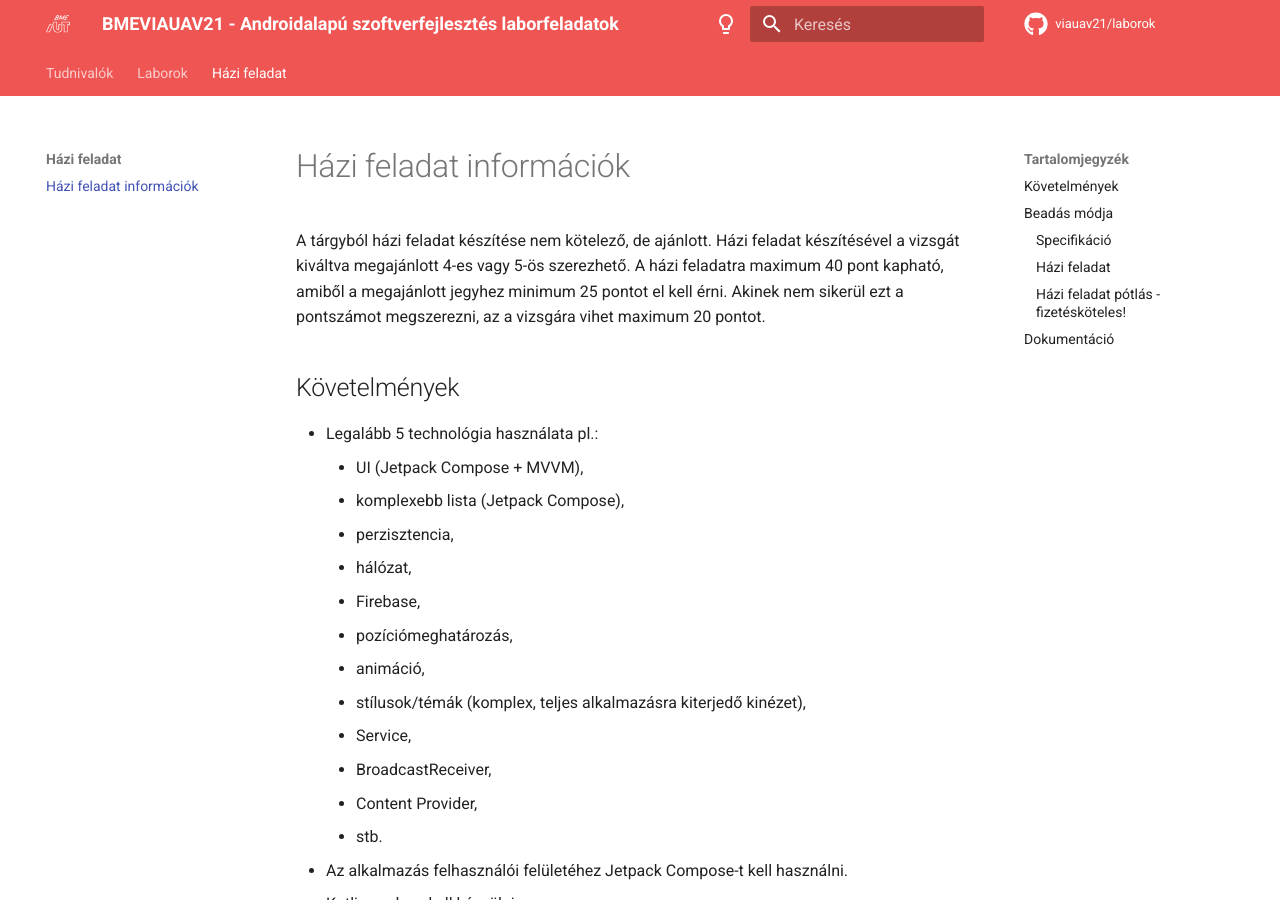
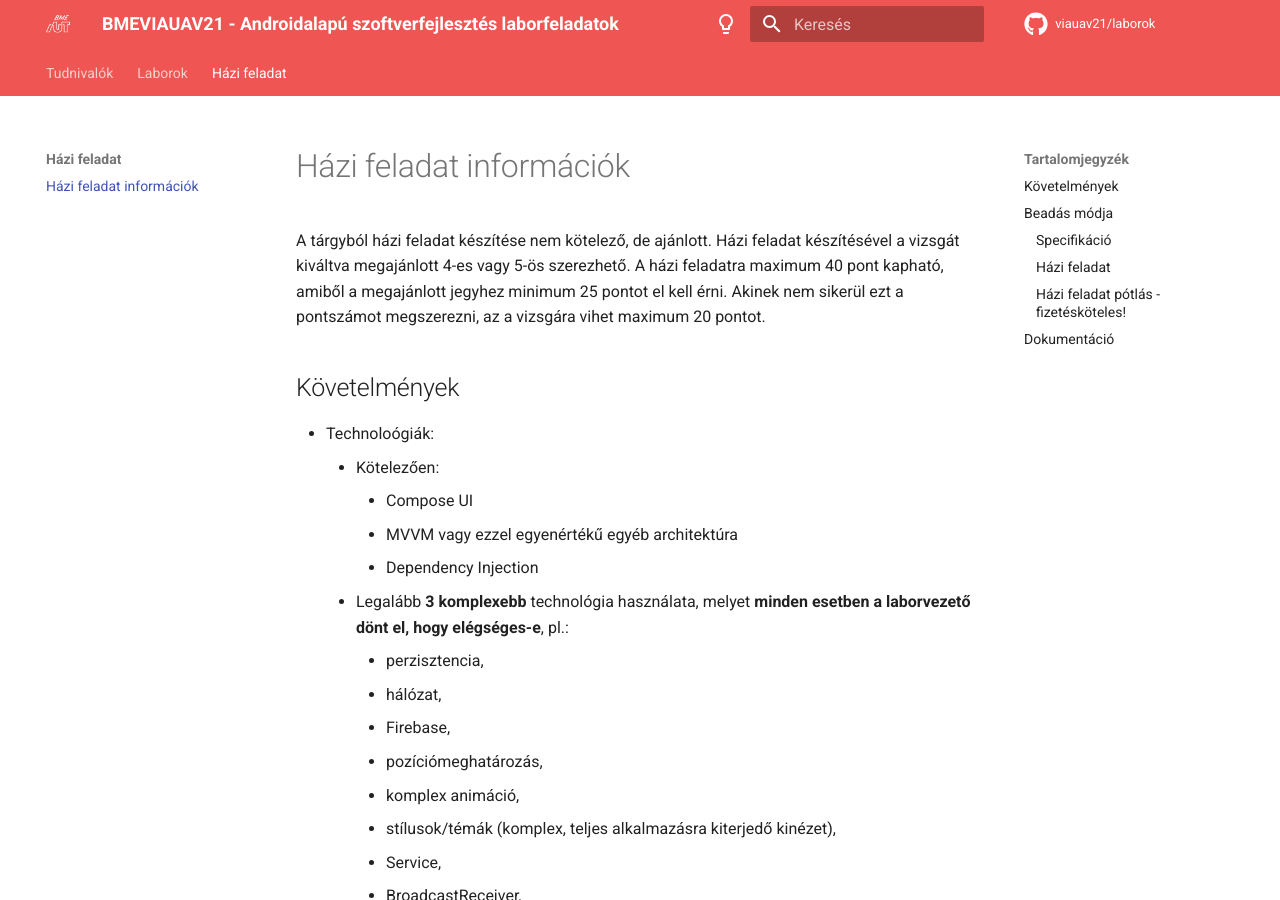
Before and after one commit to VIAUAV21/laborok, an MkDocs documentation site: the page built from docs/hf/index.md, in a window 1280 px wide and 900 px high. Built offline with MkDocs 1.6.1 and Material for MkDocs 9.7.7, drawn with Linux system fonts in a browser that asks for light colours; comment, search, counter and statistics services are not loaded; some of the changed text lies outside the part shown.

Commit message:
hf 2024 update

```diff
--- a/docs/hf/index.md
+++ b/docs/hf/index.md
@@ -7,19 +7,22 @@ Akinek nem sikerül ezt a pontszámot megszerezni, az a vizsgára vihet maximum
 
 ## Követelmények
 
--	Legalább 5 technológia használata pl.:
-	-	UI (Jetpack Compose + MVVM),
-	-	komplexebb lista (Jetpack Compose),
-	-	perzisztencia,
-	-	hálózat,
-	-	Firebase,
-	-	pozíciómeghatározás,
-	-	animáció,
-	-	stílusok/témák (komplex, teljes alkalmazásra kiterjedő kinézet),
-	-	Service,
-	-	BroadcastReceiver,
-	-	Content Provider,
-	-	stb.
+-	Technoloógiák:
+	-	Kötelezően:
+		-	Compose UI
+		-	MVVM vagy ezzel egyenértékű egyéb architektúra
+		-	Dependency Injection
+	-	Legalább **3 komplexebb** technológia használata, melyet **minden esetben a laborvezető dönt el, hogy elégséges-e**, pl.:
+		-	perzisztencia,
+		-	hálózat,
+		-	Firebase,
+		-	pozíciómeghatározás,
+		-	komplex animáció,
+		-	stílusok/témák (komplex, teljes alkalmazásra kiterjedő kinézet),
+		-	Service,
+		-	BroadcastReceiver,
+		-	Content Provider,
+		-	stb.
 -	Az alkalmazás felhasználói felületéhez Jetpack Compose-t kell használni.
 -	Kotlin nyelven kell készülnie.
 -	Önálló alkalmazás legalább 3-4 képernyővel/nézettel.
@@ -59,7 +62,7 @@ A házi feladat beadásának platformja a laborokhoz hasonlóan a Github Classro
 
 ### Specifikáció
 
-A specifikáció beadás határideje a **9. hét vége (2023. november 5. 23:59)**.
+A specifikáció beadás határideje a **9. hét vége (2024. április  21. 23:59)**.
 A specifikáció elkészítése közben a "**spec**" branchen dolgozz. Erre az ágra akárhány kommitot tehetsz.
 Sablont a README.md fájl tartalmaz, azt kell kiegészíteni, és feltölteni a repóba a megadott határidőig.
 A beadás akkor teljes, ha a "spec" branch-en megtalálható a README.md fájlban a specifikáció. A beadást egy pull request jelzi, amely pull requestet a laborvezetődhöz kell rendelned.
```
Also changed, not shown: other parts of docs/hf/index.md (+1 -1 lines).
